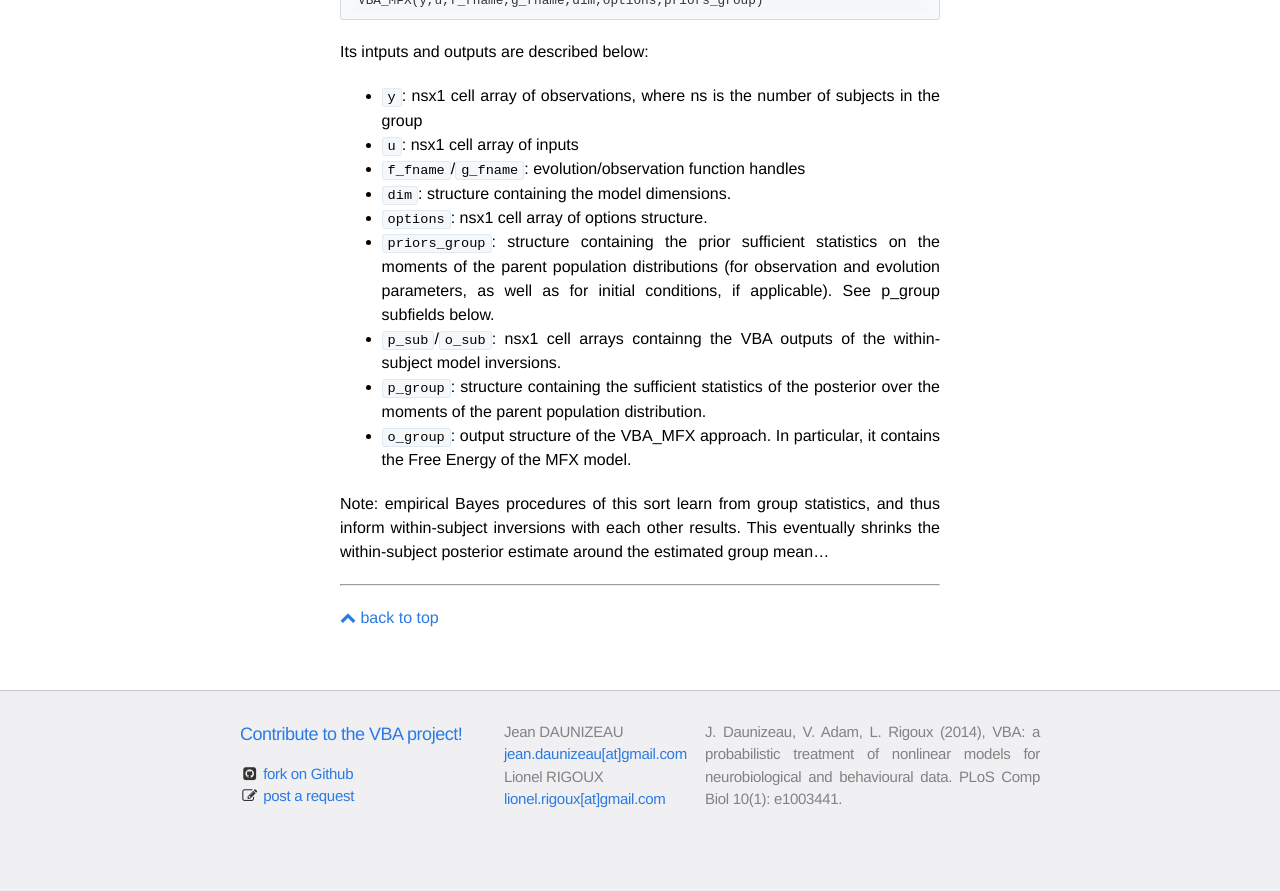
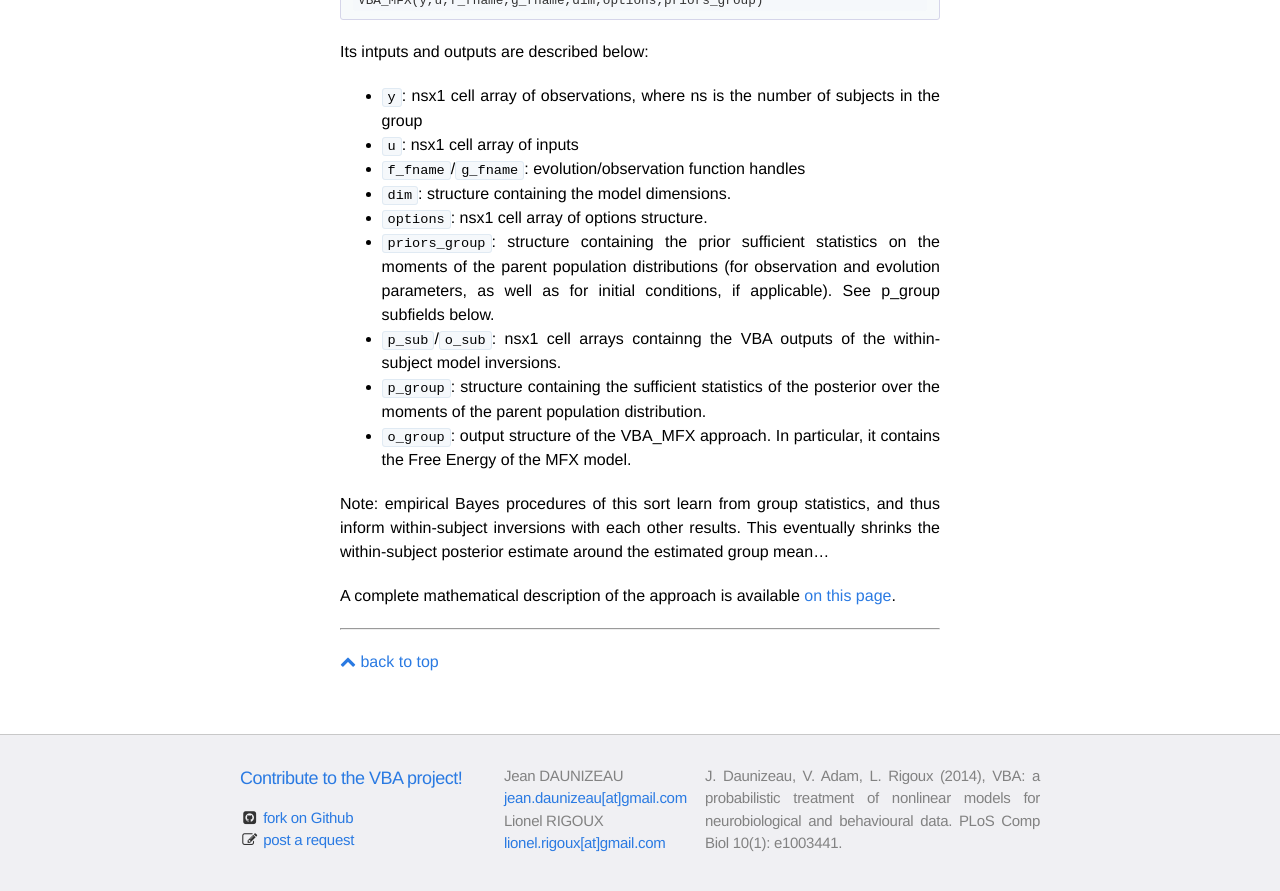
Before and after one commit to MBB-team/VBA-toolbox, a Jekyll site: the page built from _wiki/VBA-MFX.md, in a window 1280 px wide and 900 px high, scrolled down 1068 px. Shown: the top 891 px of the window. Built offline with Jekyll 4.4.1, drawn with Linux system fonts in a browser that asks for light colours; nearby versions of some CDN libraries; before the commit the page ends 1924 px from its top, so only the background shows below that.

Commit message:
Update VBA-MFX.md

```diff
--- a/_wiki/VBA-MFX.md
+++ b/_wiki/VBA-MFX.md
@@ -48,3 +48,5 @@ Its intputs and outputs are described below:
 - `o_group`: output structure of the VBA_MFX approach. In particular, it contains the Free Energy of the MFX model.
 
 Note: empirical Bayes procedures of this sort learn from group statistics, and thus inform within-subject inversions with each other results. This eventually shrinks the within-subject posterior estimate around the estimated group mean...
+
+A complete mathematical description of the approach is available [on this page](https://sites.google.com/site/jeandaunizeauswebsite/links/resources).
```
